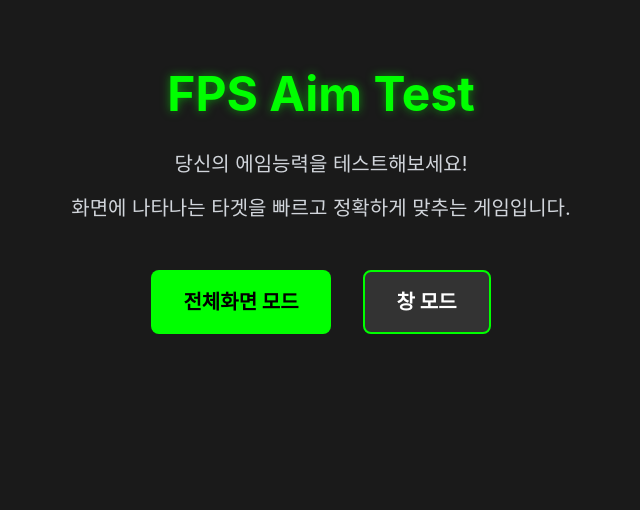
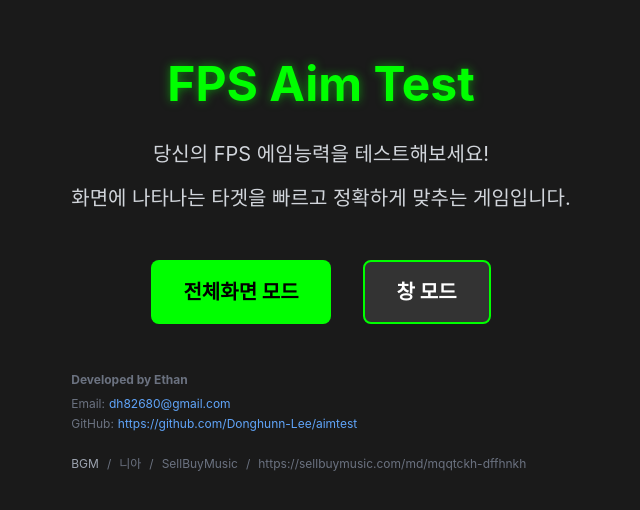
Before and after one commit to Donghunn-Lee/aimtest, a React (Create React App) app: page / in a window 1280 px wide. Shown: the part 198-708 px from the top of the page, without its empty margins (319-959 px from the left). Built offline with nearby package versions, Linux system fonts and the light colour scheme.

Commit message:
feat: 기본 페이지 footer 추가

```diff
--- a/src/App.tsx
+++ b/src/App.tsx
@@ -21,14 +21,14 @@ function App() {
   return (
     <div className="flex min-h-screen flex-col items-center justify-center bg-[#1a1a1a] p-8 text-white">
       {!gameMode ? (
-        <div className="max-w-3xl p-8 text-center">
+        <div className="mt-32 max-w-3xl p-8 text-center">
           <h1 className="mb-8 text-5xl font-bold text-[#00ff00] [text-shadow:0_0_10px_rgba(0,255,0,0.5)]">
             FPS Aim Test
           </h1>
 
           <div className="mb-12 space-y-4">
             <p className="text-xl text-gray-300">
-              당신의 에임능력을 테스트해보세요!
+              당신의 FPS 에임능력을 테스트해보세요!
             </p>
             <p className="text-xl text-gray-300">
               화면에 나타나는 타겟을 빠르고 정확하게 맞추는 게임입니다.
@@ -49,6 +49,51 @@ function App() {
               창 모드
             </button>
           </div>
+          <footer className="mt-12 w-full space-y-6 text-left text-xs text-gray-500">
+            <div className="flex w-full flex-col gap-2">
+              <p className="p-0 font-bold">Developed by Ethan</p>
+              <div className="flex flex-col gap-1">
+                <p className="flex items-center gap-1">
+                  Email:
+                  <a
+                    href="mailto:dh82680@gmail.com"
+                    className="text-blue-400 hover:text-blue-300"
+                  >
+                    dh82680@gmail.com
+                  </a>
+                </p>
+                <p className="flex items-center gap-1">
+                  GitHub:
+                  <a
+                    href="https://github.com/Donghunn-Lee/aimtest"
+                    target="_blank"
+                    rel="noopener noreferrer"
+                    className="text-blue-400 hover:text-blue-300"
+                  >
+                    https://github.com/Donghunn-Lee/aimtest
+                  </a>
+                </p>
+              </div>
+            </div>
+            <div>
+              <p>
+                <span className="text-gray-400">BGM</span>
+                <span className="mx-2">/</span>
+                <span className="font-medium">니아</span>
+                <span className="mx-2">/</span>
+                <span>SellBuyMusic</span>
+                <span className="mx-2">/</span>
+                <a
+                  href="https://sellbuymusic.com/md/mqqtckh-dffhnkh"
+                  target="_blank"
+                  rel="noopener noreferrer"
+                  className="hover:text-gray-400"
+                >
+                  https://sellbuymusic.com/md/mqqtckh-dffhnkh
+                </a>
+              </p>
+            </div>
+          </footer>
         </div>
       ) : (
         <GameWorld
```
